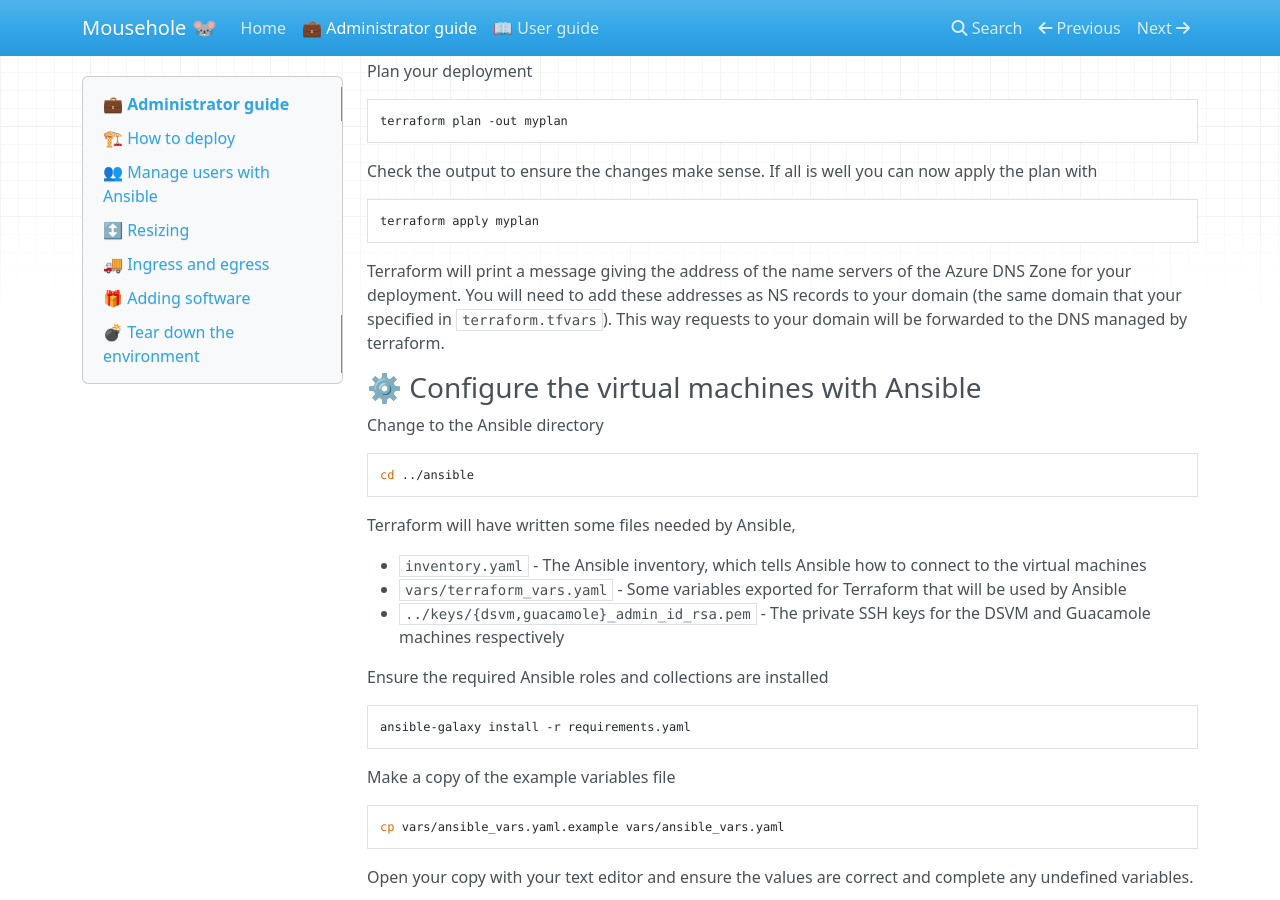
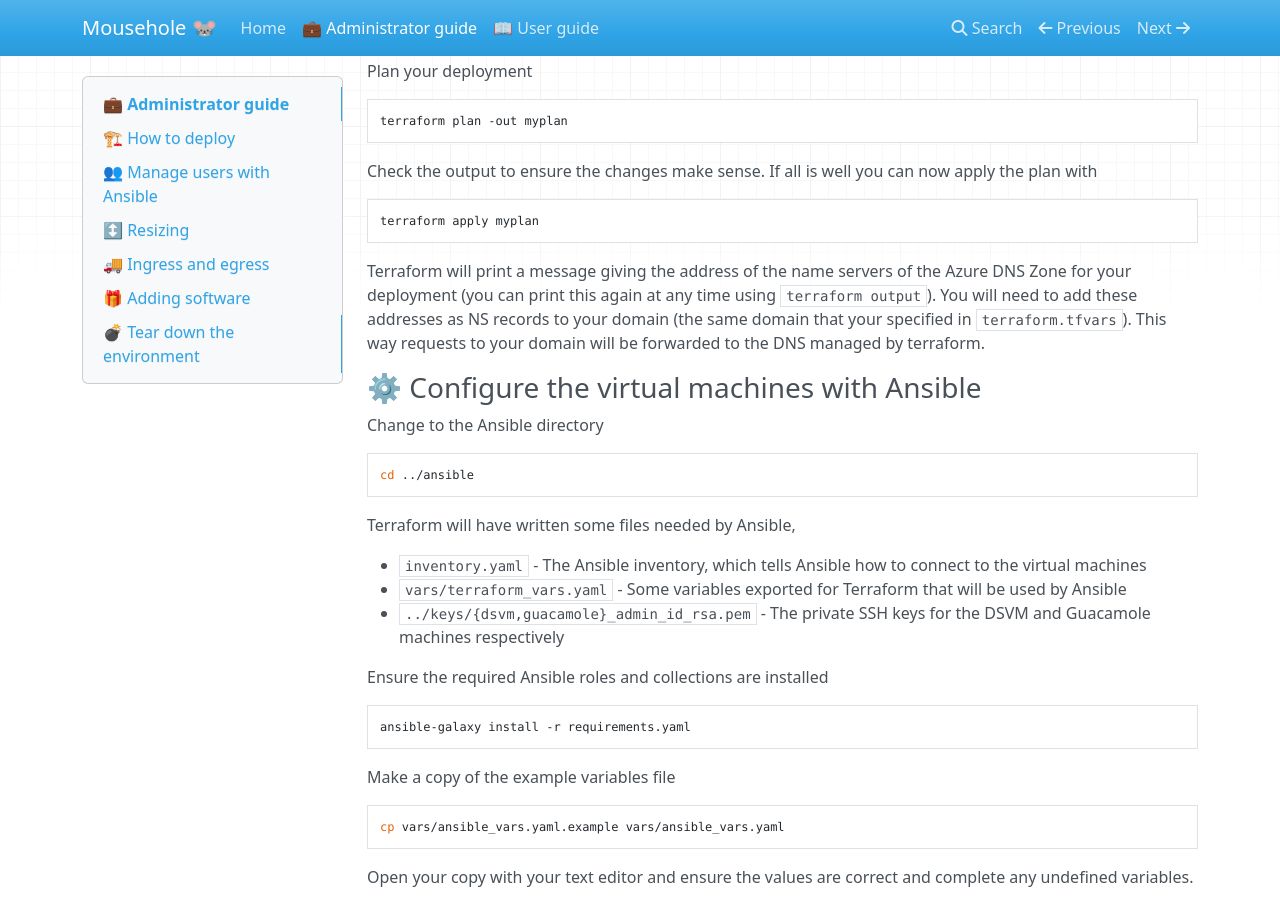
Before and after one commit to alan-turing-institute/mousehole, an MkDocs documentation site: the page built from docs/admin_guide.md, in a window 1280 px wide and 900 px high, scrolled down 1005 px. Built offline with MkDocs 1.6.1, drawn with Linux system fonts in a browser that asks for light colours; nearby versions of some CDN libraries.

Commit message:
Add note to documentation about terraform output

````diff
--- a/docs/admin_guide.md
+++ b/docs/admin_guide.md
@@ -66,10 +66,10 @@ terraform apply myplan
 ```
 
 Terraform will print a message giving the address of the name servers of the
-Azure DNS Zone for your deployment. You will need to add these addresses as NS
-records to your domain (the same domain that your specified in
-`terraform.tfvars`). This way requests to your domain will be forwarded to the
-DNS managed by terraform.
+Azure DNS Zone for your deployment (you can print this again at any time using
+`terraform output`). You will need to add these addresses as NS records to your
+domain (the same domain that your specified in `terraform.tfvars`). This way
+requests to your domain will be forwarded to the DNS managed by terraform.
 
 ### ⚙️ Configure the virtual machines with Ansible
 
````
